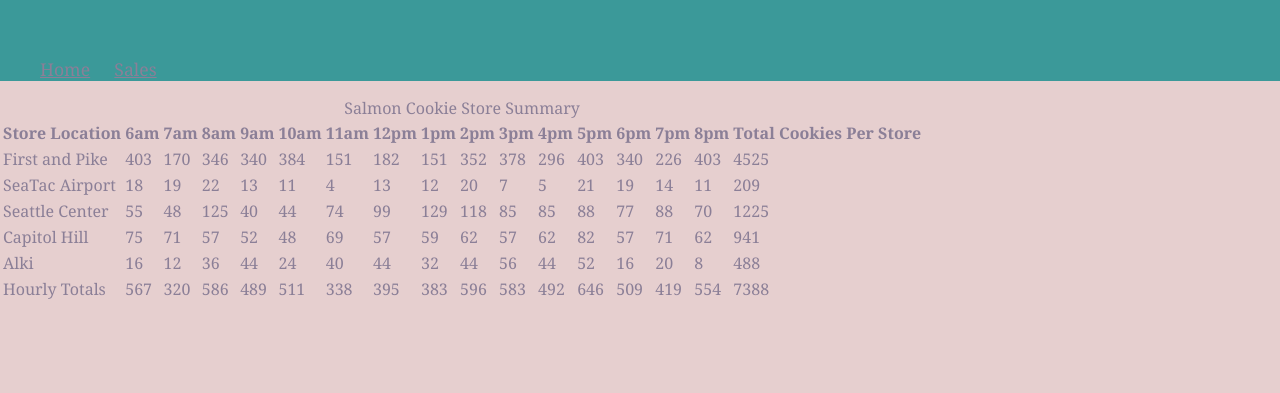
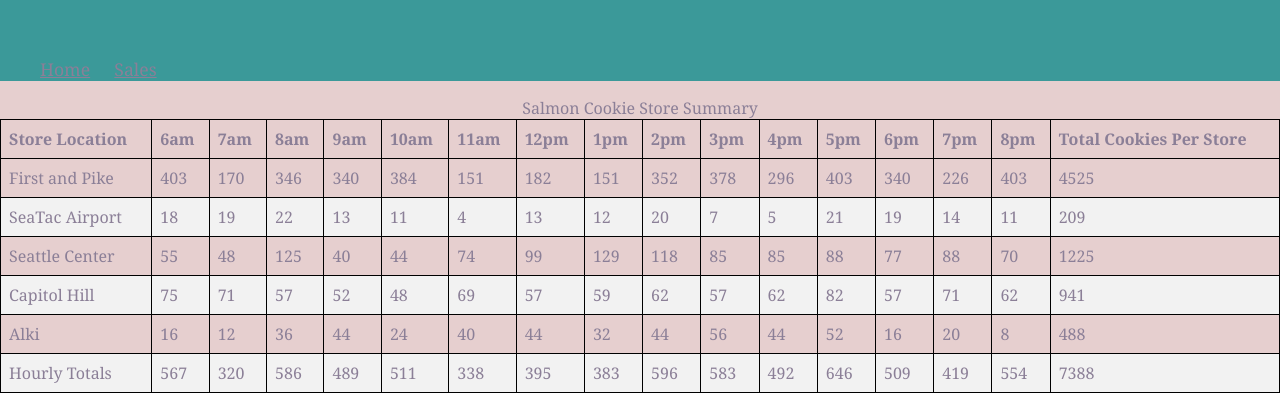
Before and after one commit to twardcox/cookie-stand, a plain HTML site: page sale.html in a window 1280 px wide. Shown: the part 493-886 px from the top of the page. Before the commit the page ends 800 px from the top, so only its background shows below. Drawn offline with Linux system fonts and the light colour scheme.

Commit message:
styled table

```diff
--- a/style.css
+++ b/style.css
@@ -38,6 +38,27 @@ img {
   width: 95%;
 }
 
+table {
+  border-collapse: collapse;
+  width: 100%;
+}
+
+th,
+td {
+  text-align: left;
+  padding: 8px;
+}
+
+table,
+th,
+td {
+  border: 1px solid black;
+}
+
+tr:nth-child(even) {
+  background-color: #f2f2f2;
+}
+
 nav {
   padding-top: 30px;
 }
```
